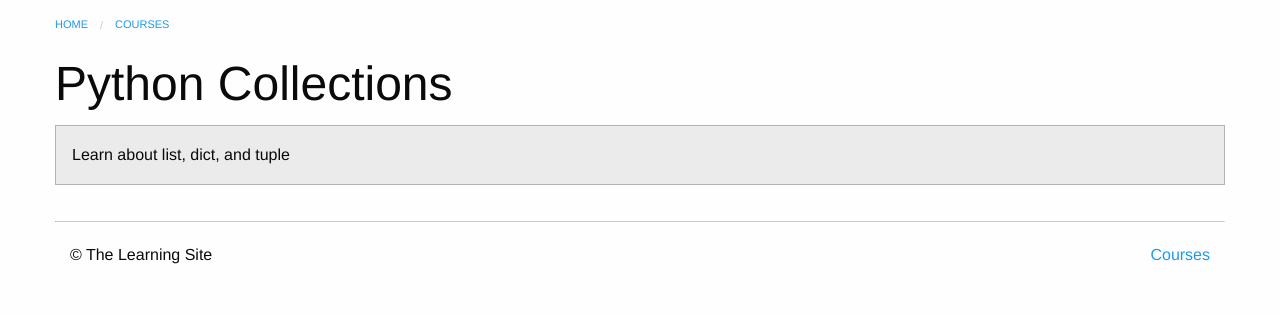
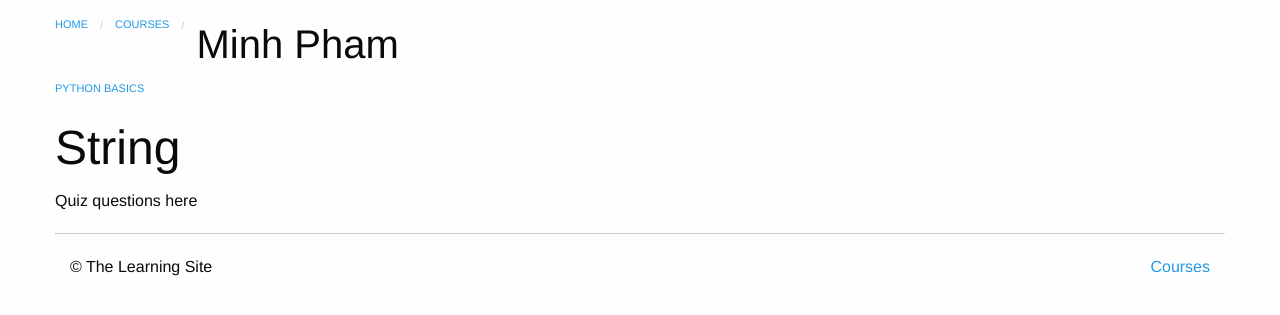
Before and after one commit to aminhp93/django_form, a Django app: a page that uses learning_site/templates/layout.html in a window 1280 px wide. Shown: the part 54-369 px from the top of the page. Run offline with Django 3.2, Linux system fonts and the light colour scheme; data comes from the database, SQL or seed files in the repository; both versions use the stored data as it was after the commit.

Commit message:
handling multiple form classes

```diff
--- a/learning_site/courses/models.py
+++ b/learning_site/courses/models.py
@@ -29,7 +29,7 @@
 class Text(Step):
     content = models.TextField(blank=True, default='')
     def get_absolute_url(self):
-        return reverse('course:text', kwargs={
+        return reverse('courses:text', kwargs={
                 'course_pk': self.course_id,
                 'step_pk': self.id
             })
@@ -41,7 +41,7 @@
         verbose_name_plural = "Quizzes"
 
     def get_absolute_url(self):
-        return reverse('course:quiz', kwargs={
+        return reverse('courses:quiz', kwargs={
                 'course_pk': self.course_id,
                 'step_pk': self.id
             })
--- a/learning_site/courses/templates/courses/course_detail.html
+++ b/learning_site/courses/templates/courses/course_detail.html
@@ -23,5 +23,8 @@
                 {% endfor %}
             </dl>
         </article>
+        {% if user.is_authenticated %}
+            <a href="{% url 'courses:create_quiz' course_pk=course.id %}" class="button">New Quiz</a>
+        {% endif %}
     </div>
 {% endblock %}
--- /dev/null
+++ b/learning_site/courses/templates/courses/quiz_detail.html
@@ -0,0 +1,22 @@
+{% extends "courses/layout.html" %}
+{% load course_extras %}
+
+{% block title %}{{ step.title }} | {{ step.course.title }} {{ block.super }}{% endblock %}
+
+{% block breadcrumbs %}
+	<h2>Minh Pham</h2>
+    <li><a href="{% url 'courses:detail' pk=step.course.pk %}">{{ step.course.title }}</a></li>
+{% endblock %}
+
+{% block content %}
+    <div class="row columns">
+        <article>
+            {{ block.super }}
+            <h1>{{ step.title }}</h1>
+            Quiz questions here
+        </article>
+        {% if user.is_authenticated %}
+        	<a href="{% url 'courses:edit_quiz' course_pk=step.course.pk quiz_pk=step.pk %}" class="button">Edit Quiz</a>
+        {% endif %}
+    </div>
+{% endblock %}
--- a/learning_site/courses/urls.py
+++ b/learning_site/courses/urls.py
@@ -4,9 +4,9 @@
 
 urlpatterns = [
     url(r'^$', views.course_list, name='list'),
-    url(r'(?P<course_pk>\d+)/(?P<step_pk>\d+)/$', views.text_detail,
-        name='text'),
-    url(r'(?P<course_pk>\d+)/(?P<step_pk>\d+)/$', views.quiz_detail,
-        name='quiz'),
+    url(r'(?P<course_pk>\d+)/t(?P<step_pk>\d+)/$', views.text_detail, name='text'),
+    url(r'(?P<course_pk>\d+)/q(?P<step_pk>\d+)/$', views.quiz_detail, name='quiz'),
+    url(r'(?P<course_pk>\d+)/create_quiz/$', views.quiz_create, name='create_quiz'),
+    url(r'(?P<course_pk>\d+)/edit_quiz/(?P<quiz_pk>\d+)/$', views.quiz_edit, name='edit_quiz'),
     url(r'(?P<pk>\d+)/$', views.course_detail, name='detail'),
 ]
--- a/learning_site/courses/views.py
+++ b/learning_site/courses/views.py
@@ -1,8 +1,14 @@
 from itertools import chain
+
+from django.contrib import messages
+
+from django.contrib.auth.decorators import login_required
+from django.http import HttpResponseRedirect
 
 from django.shortcuts import get_object_or_404, render
 
 # from .models import Course, Step
+from . import forms
 from . import models
 
 
@@ -20,8 +26,36 @@
 
 def text_detail(request, course_pk, step_pk):
     step = get_object_or_404(models.Text, course_id=course_pk, pk=step_pk)
-    return render(request, 'courses/step_detail.html', {'step': step})
+    return render(request, 'courses/text_detail.html', {'step': step})
 
 def quiz_detail(request, course_pk, step_pk):
 	step = get_object_or_404(models.Quiz, course_id=course_pk, pk=step_pk)
-	return render(request, 'courses/step_detail.html', {'step': step})
+	return render(request, 'courses/quiz_detail.html', {'step': step})
+
+@login_required
+def quiz_create(request, course_pk):
+	course = get_object_or_404(models.Course, pk=course_pk)
+	form = forms.QuizForm()
+
+	if request.method == "POST":
+		form = forms.QuizForm(request.POST)
+		if form.is_valid:
+			quiz = form.save(commit = False)
+			quiz.course = course
+			quiz.save()
+			messages.add_message(request, messages.SUCCESS, "Quiz added")
+			return HttpResponseRedirect(quiz.get_absolute_url())
+	return render(request, 'courses/quiz_form.html', {'form': form, 'course': course})
+
+@login_required
+def quiz_edit(request, course_pk, quiz_pk):
+	quiz = get_object_or_404(models.Quiz, pk=quiz_pk, course_id=course_pk)
+	form = forms.QuizForm(instance=quiz)
+
+	if request.method == "POST":
+		form = forms.QuizForm(instance=quiz, data =request.POST)
+		if form.is_valid:
+			form.save()
+			messages.success(request, "Updated {}".format(form.cleaned_data['title']))
+			return HttpResponseRedirect(quiz.get_absolute_url())
+	return render(request, 'courses/quiz_form.html', {'form':form, 'course': quiz.course})
```
Also changed, not shown: learning_site/courses/forms.py (added, +28 -0 lines), learning_site/courses/templates/courses/quiz_form.html (added, +25 -0 lines), learning_site/courses/templates/courses/text_detail.html (renamed from learning_site/courses/templates/courses/step_detail.html), learning_site/db.sqlite3, 4 other files.
